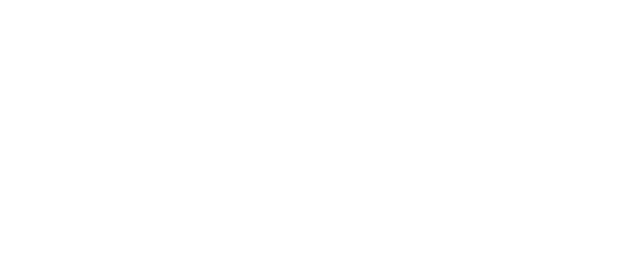
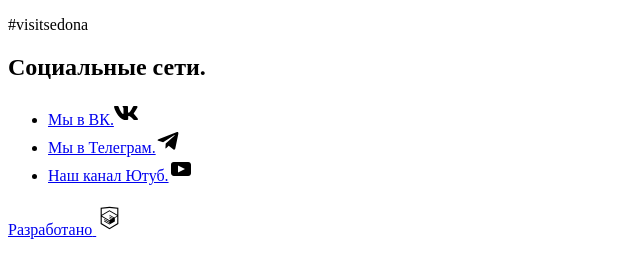
Before and after one commit to htmlacademy-adaptive/1728247-sedona-27, a website: page source/catalog.html in a window 1280 px wide. Shown: the whole page, without its empty margins (0-640 px from the left). Drawn offline with Linux system fonts and the light colour scheme.

Commit message:
дополнения в файлах

```diff
--- a/source/catalog.html
+++ b/source/catalog.html
@@ -5,8 +5,24 @@
     <title>HTML Academy: Седона - каталог</title>
   </head>
   <body>
+    <div class="body-container">
 
 
-
+      <footer class="page-footer">
+        <p class="page-footer__title">#visitsedona</p>
+        <section class="page-footer__socials socials">
+          <h2 class="visually-hidden">Социальные сети.</h2>
+          <ul class="socials__list">
+            <li class="socials__item"><a class="socials__link socials-link--vk" href="https://vk.com/htmlacademy"><span class="visually-hidden">Мы в ВК.</span><svg aria-hidden="true" focusable="false" width="24" height="24" viewBox="0 0 24 24" xmlns="http://www.w3.org/2000/svg"><path d="M23.4 6c.2-.6 0-1-.7-1H20c-.6 0-1 .3-1.1.7 0 0-1.3 3.2-3.2 5.3-.7.6-1 .8-1.3.8-.1 0-.4-.2-.4-.7V5.9c0-.6-.2-.9-.7-.9H9.2c-.5 0-.7.3-.7.6 0 .6 1 .8 1 2.5V12c0 .8-.1 1-.5 1-.9 0-3-3.2-4.3-6.9-.3-.7-.5-1-1.2-1H1c-.8 0-.9.3-.9.7 0 .7.9 4.1 4.1 8.6 2.2 3 5.3 4.7 8 4.7 1.7 0 2-.4 2-1v-2.3c0-.8 0-.9.6-.9.4 0 1 .2 2.6 1.7 1.8 1.7 2.1 2.5 3.1 2.5H23c.8 0 1.2-.4 1-1.1-.3-.7-1.1-1.8-2.3-3L20 13c-.4-.5-.3-.7 0-1.1 0 0 3.2-4.4 3.5-6Z"/></svg></a></li>
+            <li class="socials__item"><a class="socials__link socials-link--telegram" href="https://t.me/htmlacademy"><span class="visually-hidden">Мы в Телеграм.</span><svg aria-hidden="true" focusable="false" width="24" height="24" viewBox="0 0 24 24" xmlns="http://www.w3.org/2000/svg"><path d="m22.4 4.6-3.1 15c-.3 1-.9 1.3-1.8.8l-4.8-3.6-2.3 2.3c-.3.2-.5.4-1 .4l.3-4.9 9-8c.4-.4-.1-.6-.6-.3l-11 7-4.8-1.5c-1-.3-1-1 .2-1.5L21 3c.9-.3 1.6.2 1.3 1.5Z"/></svg></a></li>
+            <li class="ssocials__item"><a class="socials__link socials-link--youtube" href="https://www.youtube.com/user/htmlacademyru"><span class="visually-hidden">Наш канал Ютуб.</span><svg aria-hidden="true" focusable="false" width="24" height="24" viewBox="0 0 24 24" xmlns="http://www.w3.org/2000/svg"><path d="M19.2 5H4.8A2.9 2.9 0 0 0 2 7.8v8.3C2 17.7 3.3 19 4.8 19h14.4c1.6 0 2.8-1.3 2.8-2.8V7.8C22 6.3 20.8 5 19.2 5ZM9 15.4V8.6L16 12 9 15.4Z"/></svg></a></li>
+          </ul>
+          <a class="socials__html html-academy" href="https://htmlacademy.ru">
+            <span class="html-academy__text">Разработано</span>
+            <svg aria-hidden="true" focusable="false" width="27" height="34" xmlns="http://www.w3.org/2000/svg" viewBox="0 0 60 60"><path d="M30.2 5h-.2l-19.7 2.1v36.2l19.7 11.7 19.7-11.7v-36.2l-19.5-2.1zm17 36.8l-17.2 10.2-17.2-10.2v-14.8l17.1 10.2v1.8l-11.7-7v1.8l11.8 7.1v1.9l-11.8-7v1.8l11.8 7 11.9-7.1v-7.6l5.3-3.2v15.1zm-.1-17l-4.7 2.8-2.2 1.3-10.3-6.1v1.8l8.8 5.3h-.1l-.2.1-1.3.7-7.3-4.3v1.8l5.8 3.4-1.4.9-4.3-2.6v1.8l2.9 1.7-2.9 1.7-17-10.1 17-10.2 17.2 10zm.1-1.8l-17.3-10.2-17.1 10.2v-13.6l17.2-1.8 17.2 1.8v13.6z"/></svg>
+          </a>
+        </section>
+      </footer>
+    </div>
   </body>
 </html>
```
Also changed, not shown: source/form.html (+17 -0 lines), source/img/SEDONA_title.svg (added), source/img/icon-like.svg (added), source/img/icon-mail.svg (added), source/img/icon-menu.svg (added), source/img/icon-phone.svg (added), source/img/icon-tick.svg (added), source/img/photo_bridge.jpg (added), source/img/photo_flora.jpg (added), source/img/photo_road.jpg (added), source/img/photo_sky.jpg (added), source/img/video_shot.jpg (added).
